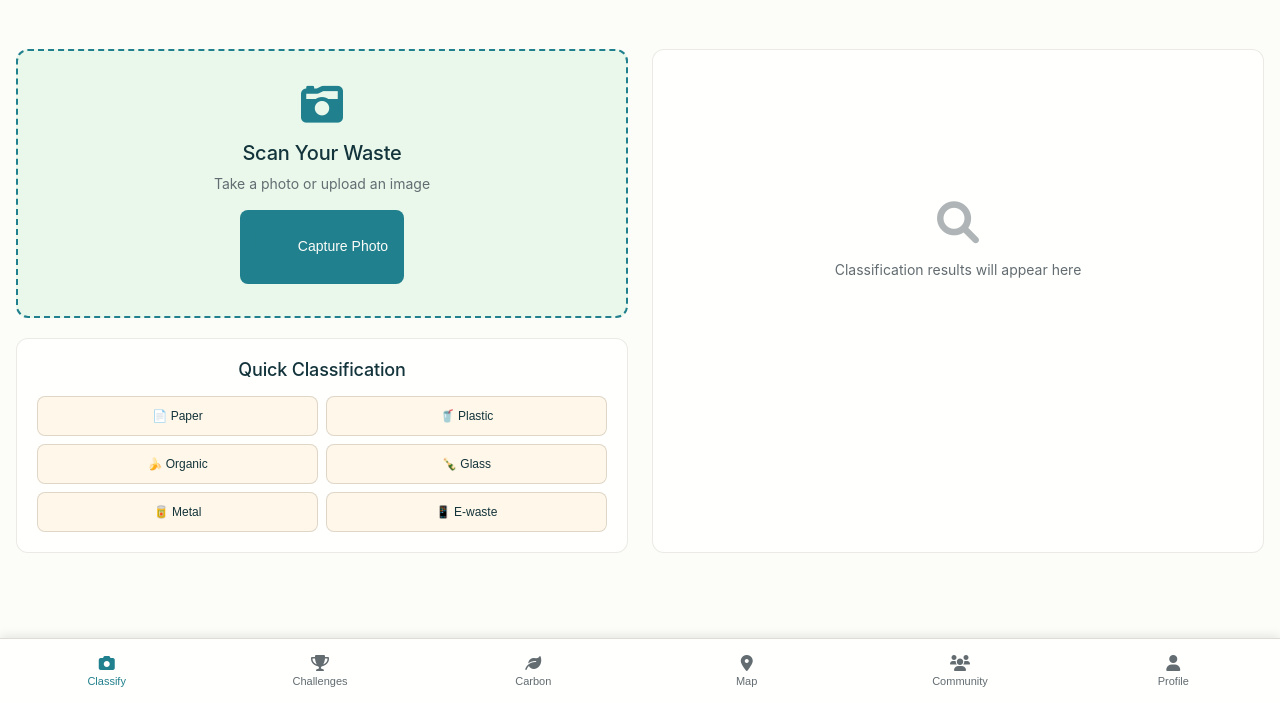
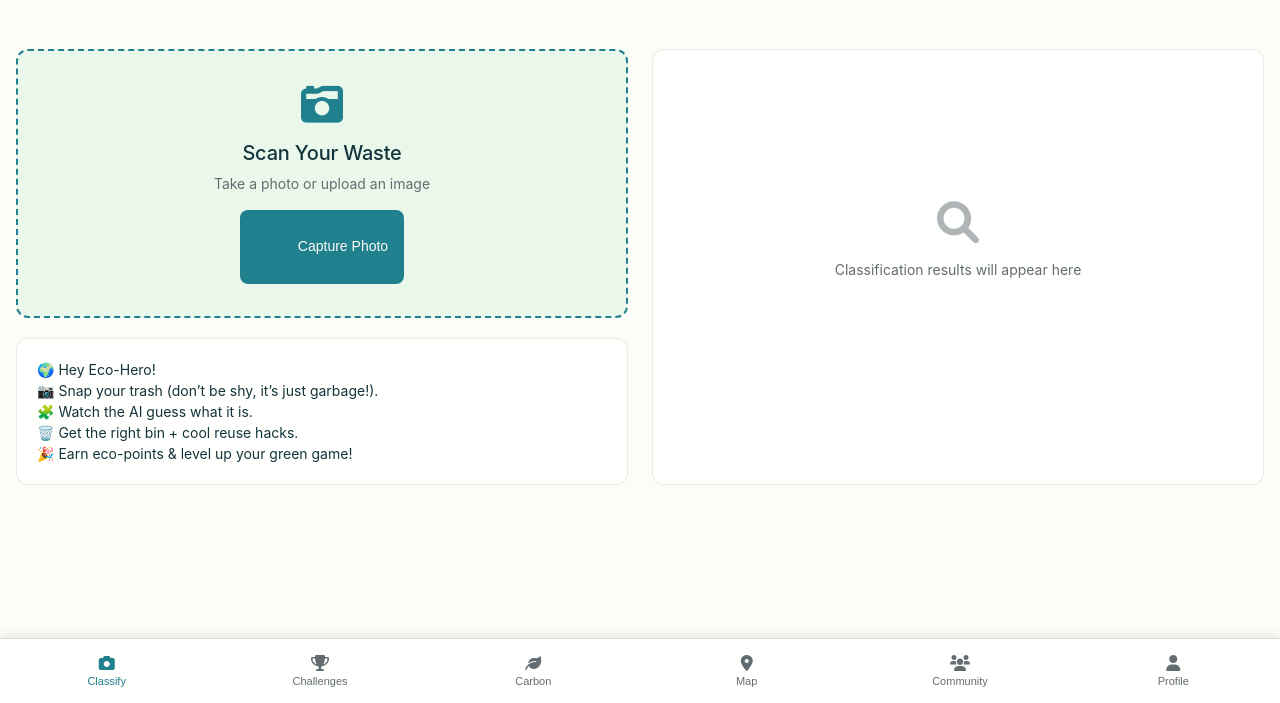
Before and after one commit to YeduKrishnaP/EcoMate, a plain HTML site: page frontend/index.html in a window 1280 px wide. Shown: the part 97-800 px from the top of the page. Drawn offline with nearby package versions, Linux system fonts and the light colour scheme; a web font is replaced by a local one.

Commit message:
Better Waste Classifier
Smaller tweaks to improve user experience

```diff
--- a/frontend/index.html
+++ b/frontend/index.html
@@ -32,14 +32,12 @@
                     </div>
 
                     <div class="quick-classify">
-                        <h4>Quick Classification</h4>
-                        <div class="waste-buttons">
-                            <button class="waste-btn" data-type="Paper">📄 Paper</button>
-                            <button class="waste-btn" data-type="Plastic">🥤 Plastic</button>
-                            <button class="waste-btn" data-type="Organic">🍌 Organic</button>
-                            <button class="waste-btn" data-type="Glass">🍾 Glass</button>
-                            <button class="waste-btn" data-type="Metal">🥫 Metal</button>
-                            <button class="waste-btn" data-type="E-waste">📱 E-waste</button>
+                        <div class="Instructions">
+                            🌍 Hey Eco-Hero!<br>
+                            📷 Snap your trash (don’t be shy, it’s just garbage!).<br>
+                            🧩 Watch the AI guess what it is.<br>
+                            🗑️ Get the right bin + cool reuse hacks.<br>
+                            🎉 Earn eco-points & level up your green game!<br>
                         </div>
                     </div>
                 </div>
```
Also changed, not shown: 1 other file.
